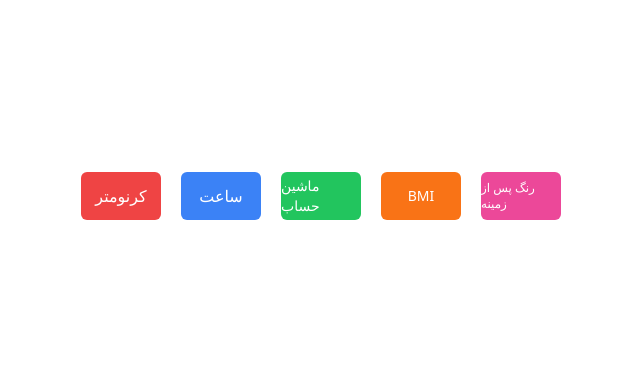
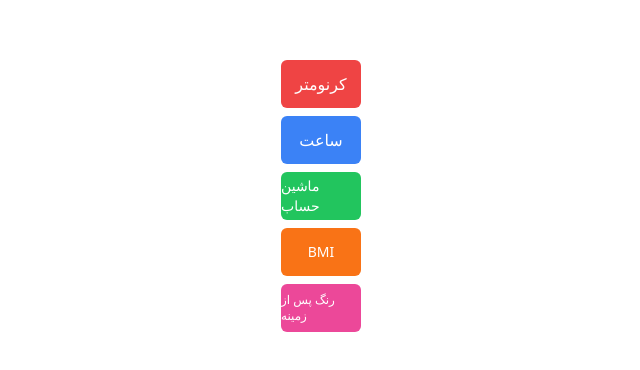
Before and after one commit to websiteDesignn/JavaScript, a website built with Vite: page index.html in a window 1280 px wide. Shown: the part 204-574 px from the top of the page, without its empty margins (319-959 px from the left). Built offline with nearby package versions, Linux system fonts and the light colour scheme.

Commit message:
ok the bug index.html

```diff
--- a/index.html
+++ b/index.html
@@ -8,7 +8,9 @@
     <title>صفحه اصلی</title>
     <script src="https://cdn.tailwindcss.com"></script>
   </head>
-  <body class="w-full h-screen flex items-center justify-center gap-x-5">
+  <body
+    class="w-full h-screen flex flex-col items-center justify-center gap-y-2"
+  >
     <a
       href="https://websitedesignn.github.io/JavaScript/kornometr.html"
       class="bg-red-500 text-white w-20 h-12 rounded-md flex items-center justify-center hover:bg-red-300"
```
